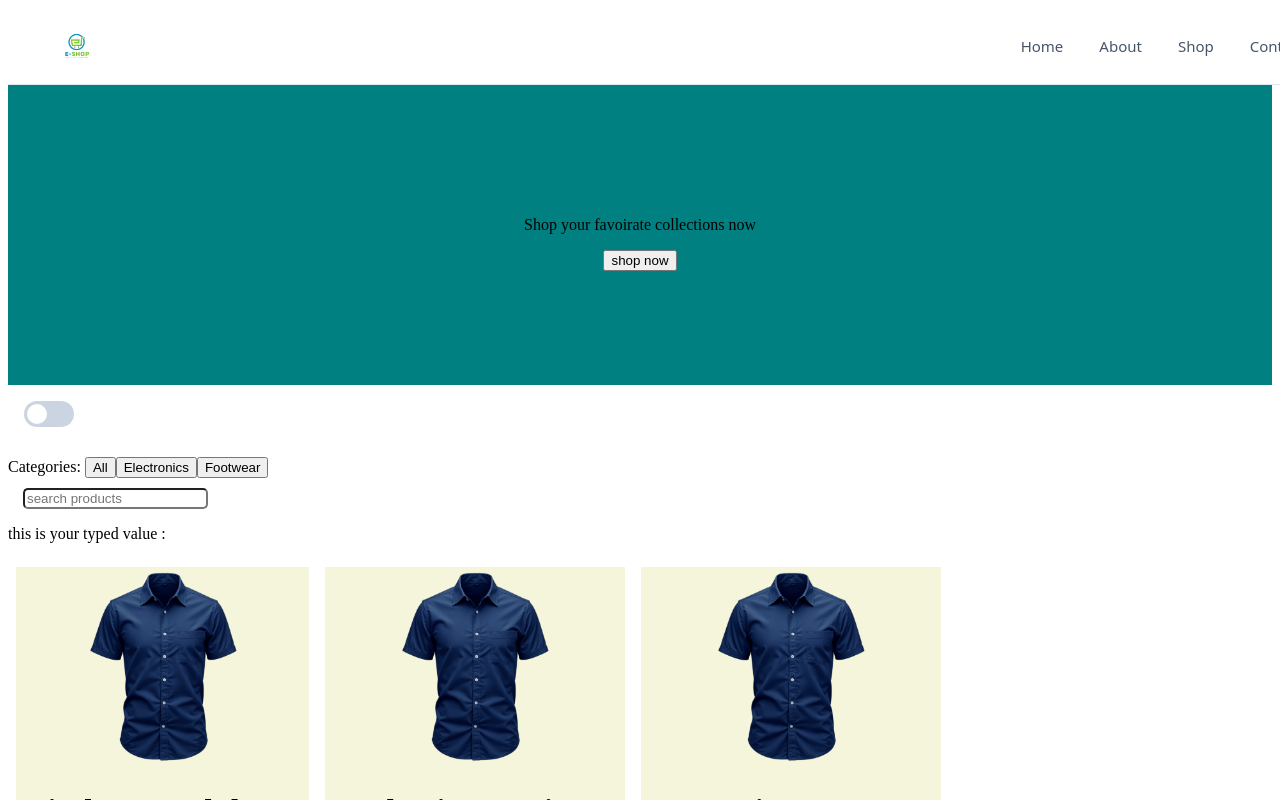
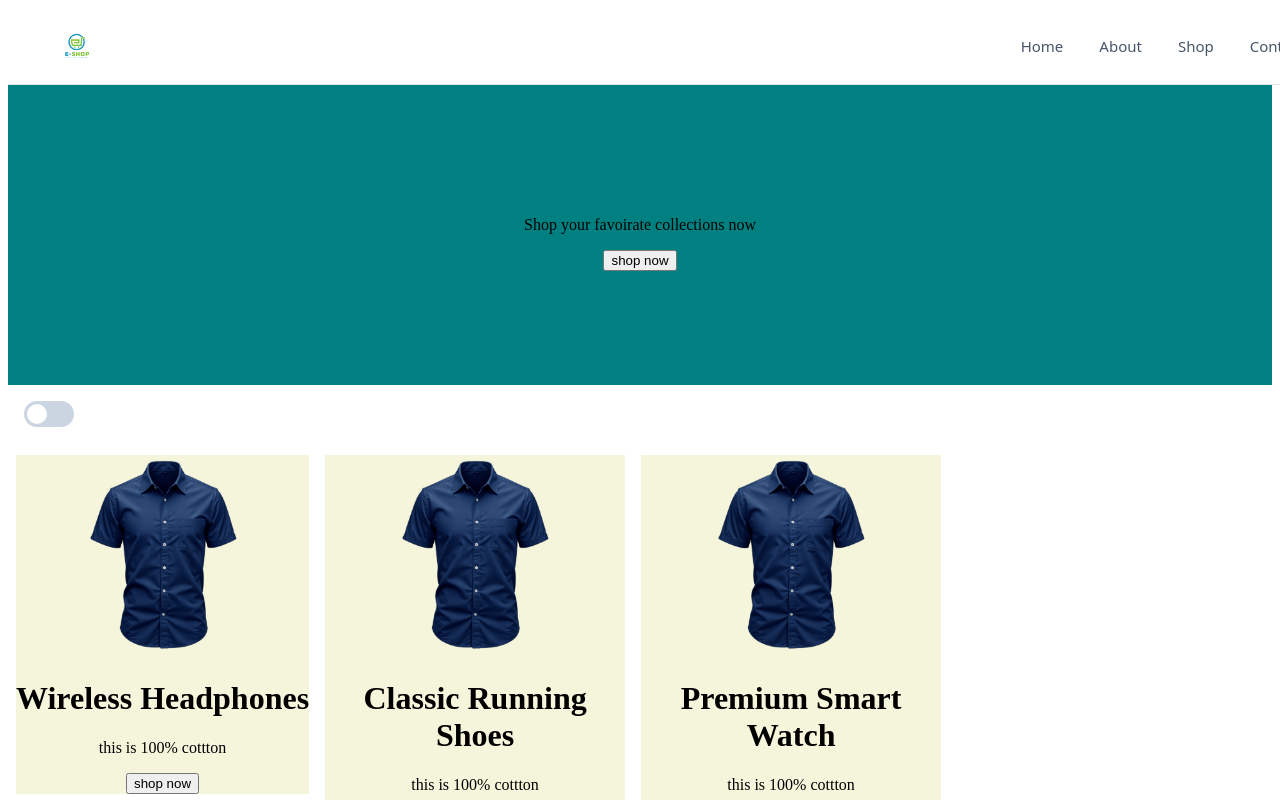
Before and after one commit to ajithyaasaf/React-learn, a React (Vite) app in the folder Ecommerce-practice/Ecommerce-practice/: page / in a window 1280 px wide. Shown: the top 800 px of the page. Built offline with nearby package versions, Linux system fonts and the light colour scheme.

Commit message:
code changes

```diff
--- a/Ecommerce-practice/Ecommerce-practice/src/combonents/Categories.jsx
+++ b/Ecommerce-practice/Ecommerce-practice/src/combonents/Categories.jsx
@@ -6,16 +6,6 @@ import styles from "../css/Categories.module.css"
 function Categories(props) {
 
     let [initial, setToggle] = useState(false)
-    const [search, setSeach] = useState("")
-    let [category, setCategory] = useState("All")
-
-    const filteredData = props.prod.filter((val) => {
-        const matchesSearch = val.name.toLowerCase().includes(search.toLowerCase());
-        const matchesCategory = category === "All" || val.category?.toLowerCase() === category.toLowerCase();
-        return matchesSearch && matchesCategory;
-    })
-
-    // for search bar
 
     return (
         props.available && (
@@ -26,35 +16,9 @@ function Categories(props) {
                 >
                     <span className={`${styles.slider} ${initial ? styles.sliderOn : styles.sliderOff}`}></span>
                 </div>
-                {/* categories button */}
-                <div style={{ margin: "10px 0" }}>
-                    <label htmlFor="">Categories: </label>
-                    <button onClick={() => setCategory("All")}>All</button>
-                    <button onClick={() => setCategory("Electronics")}>Electronics</button>
-                    <button onClick={() => setCategory("Footwear")}>Footwear</button>
-                </div>
 
-                {/* serach bar implementation */}
-                <div>
-                    <input type="search" name="search bar" placeholder="search products" style={{ marginLeft: "15px", borderRadius: "5px" }}
-                        onChange={(e) => { setSeach(e.target.value) }} />
-                </div>
-                <p>this is your typed value : {search}</p>
                 <div style={{ display: "flex" }}>
-                    {!initial ? (filteredData.length === 0 ? <p>No products found</p> : filteredData.map((val) => {
-                        return (
-
-                            <div className="card" key={val.id} >
-                                <div style={{ backgroundColor: "beige", maxHeight: "600px", maxWidth: "300px", margin: "8px", textAlign: "center" }}>
-                                    <img src={mens} alt="" style={{ maxHeight: "200px", maxWidth: "200px" }} />
-                                    <h1>{val.name}</h1>
-                                    <p>this is 100% cottton</p>
-                                    <button>shop now</button>
-                                </div>
-                            </div>
-
-                        )
-                    })) : props.prod.map((val) => {
+                    {props.prod.map((val) => {
                         return (
 
                             <div className="card" key={val.id} >
```
